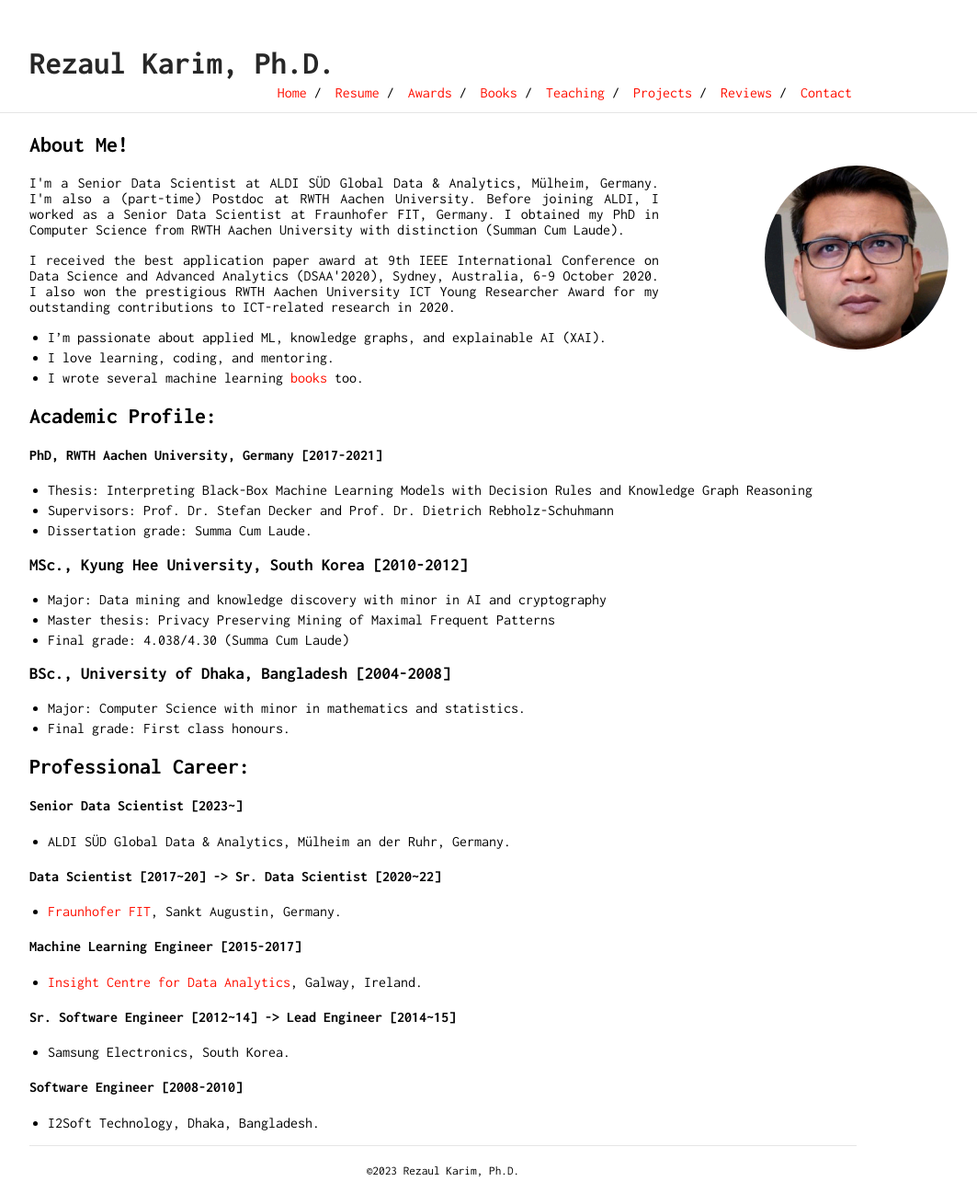
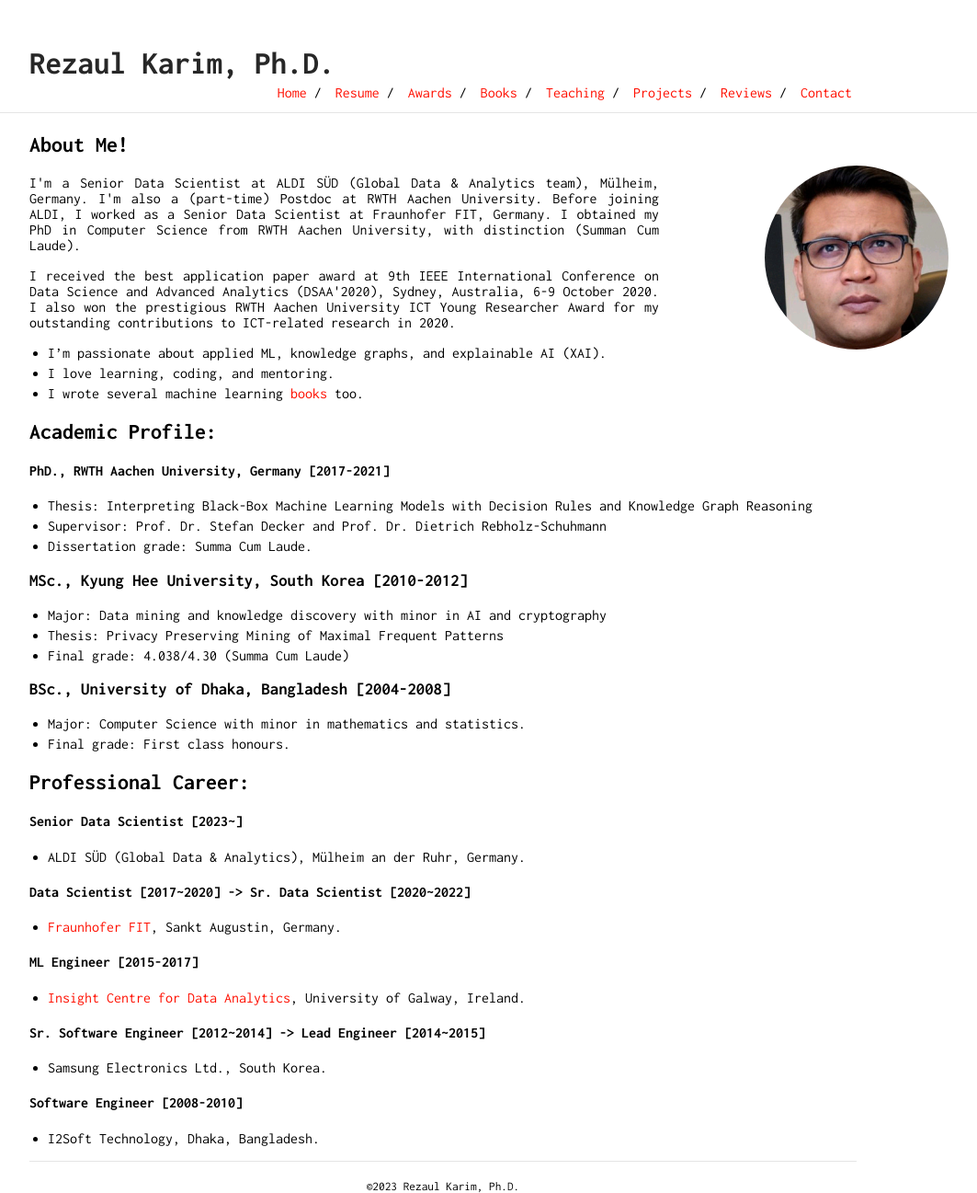
Before and after one commit to rezacsedu/rezacsedu.github.io, a Jekyll site: the page built from index.md, in a window 1280 px wide. Shown: the whole page at 92% size, without its empty margins (158-1221 px from the left). Built offline with Jekyll 4.4.1, drawn with Linux system fonts in a browser that asks for light colours; our own code applies the rules of GitHub Pages for plain Markdown files.

Commit message:
Update index.md

```diff
--- a/index.md
+++ b/index.md
@@ -1,7 +1,7 @@
 ## About Me!
 <img class="profile-picture" src="img/1664312512000.jpg" width="100">
 
-<p style='text-align: justify;'> I'm a Senior Data Scientist at ALDI SÜD Global Data & Analytics, Mülheim, Germany. I'm also a (part-time) Postdoc at RWTH Aachen University. Before joining ALDI, I worked as a Senior Data Scientist at Fraunhofer FIT, Germany. I obtained my PhD in Computer Science from RWTH Aachen University with distinction (Summan Cum Laude).</p>
+<p style='text-align: justify;'> I'm a Senior Data Scientist at ALDI SÜD (Global Data & Analytics team), Mülheim, Germany. I'm also a (part-time) Postdoc at RWTH Aachen University. Before joining ALDI, I worked as a Senior Data Scientist at Fraunhofer FIT, Germany. I obtained my PhD in Computer Science from RWTH Aachen University, with distinction (Summan Cum Laude).</p>
 
 <p style='text-align: justify;'> I received the best application paper award at 9th IEEE International Conference on Data Science and Advanced Analytics (DSAA'2020),  Sydney, Australia, 6-9 October 2020. I also won the prestigious RWTH Aachen University ICT Young Researcher Award for my outstanding contributions to ICT-related research in 2020. </p>
 
@@ -9,17 +9,15 @@
 - I love learning, coding, and mentoring.
 - I wrote several machine learning [books](https://www.amazon.com/s?k=Md.+Rezaul+Karim&ref=nb_sb_noss) too.
 
-<!-- ### **Disclaimers:** <span style="color:red"> opinions are mine, not my employer's!</span>
- -->
 ## Academic Profile:
-#### PhD, RWTH Aachen University, Germany [2017-2021]
+#### PhD., RWTH Aachen University, Germany [2017-2021]
 - Thesis: Interpreting Black-Box Machine Learning Models with Decision Rules and Knowledge Graph Reasoning
-- Supervisors: Prof. Dr. Stefan Decker and Prof. Dr. Dietrich Rebholz-Schuhmann
+- Supervisor: Prof. Dr. Stefan Decker and Prof. Dr. Dietrich Rebholz-Schuhmann
 - Dissertation grade: Summa Cum Laude.
 
 ### MSc., Kyung Hee University, South Korea [2010-2012]
 - Major: Data mining and knowledge discovery with minor in AI and cryptography
-- Master thesis: Privacy Preserving Mining of Maximal Frequent Patterns
+- Thesis: Privacy Preserving Mining of Maximal Frequent Patterns
 - Final grade: 4.038/4.30 (Summa Cum Laude)
 
 ### BSc., University of Dhaka, Bangladesh [2004-2008]
@@ -28,16 +26,16 @@
 
 ## Professional Career:
 #### Senior Data Scientist [2023~]
-- ALDI SÜD Global Data & Analytics, Mülheim an der Ruhr, Germany.
+- ALDI SÜD (Global Data & Analytics), Mülheim an der Ruhr, Germany.
 
-#### Data Scientist [2017~20] -> Sr. Data Scientist [2020~22]
+#### Data Scientist [2017~2020] -> Sr. Data Scientist [2020~2022]
 - [Fraunhofer FIT](https://www.fit.fraunhofer.de/en/business-areas/data-science-and-artificial-intelligence.html), Sankt Augustin, Germany.
 
-#### Machine Learning Engineer [2015-2017]
-- [Insight Centre for Data Analytics](https://www.insight-centre.org/), Galway, Ireland.
+#### ML Engineer [2015-2017]
+- [Insight Centre for Data Analytics](https://www.insight-centre.org/), University of Galway, Ireland.
 
-#### Sr. Software Engineer [2012~14] -> Lead Engineer [2014~15]
--  Samsung Electronics, South Korea.
+#### Sr. Software Engineer [2012~2014] -> Lead Engineer [2014~2015]
+-  Samsung Electronics Ltd., South Korea.
 
 #### Software Engineer [2008-2010]
 - I2Soft Technology, Dhaka, Bangladesh.
```
